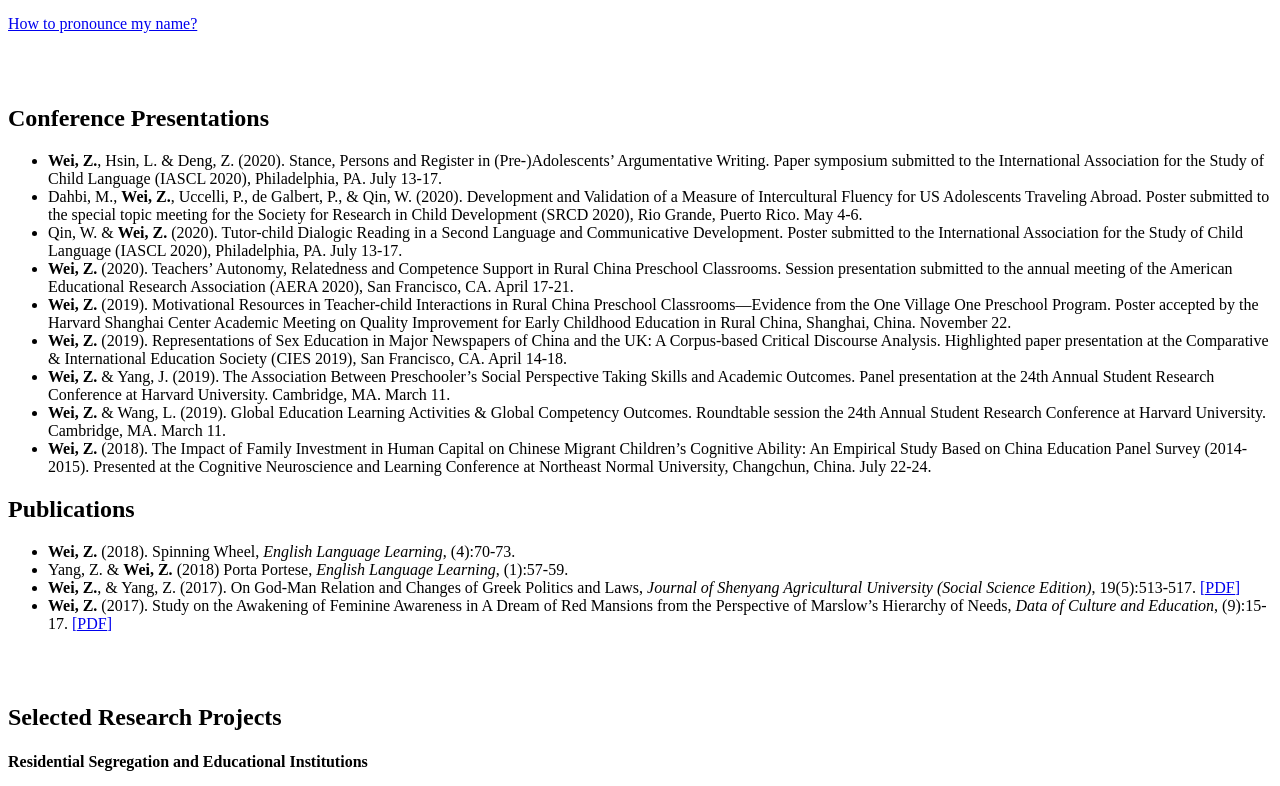
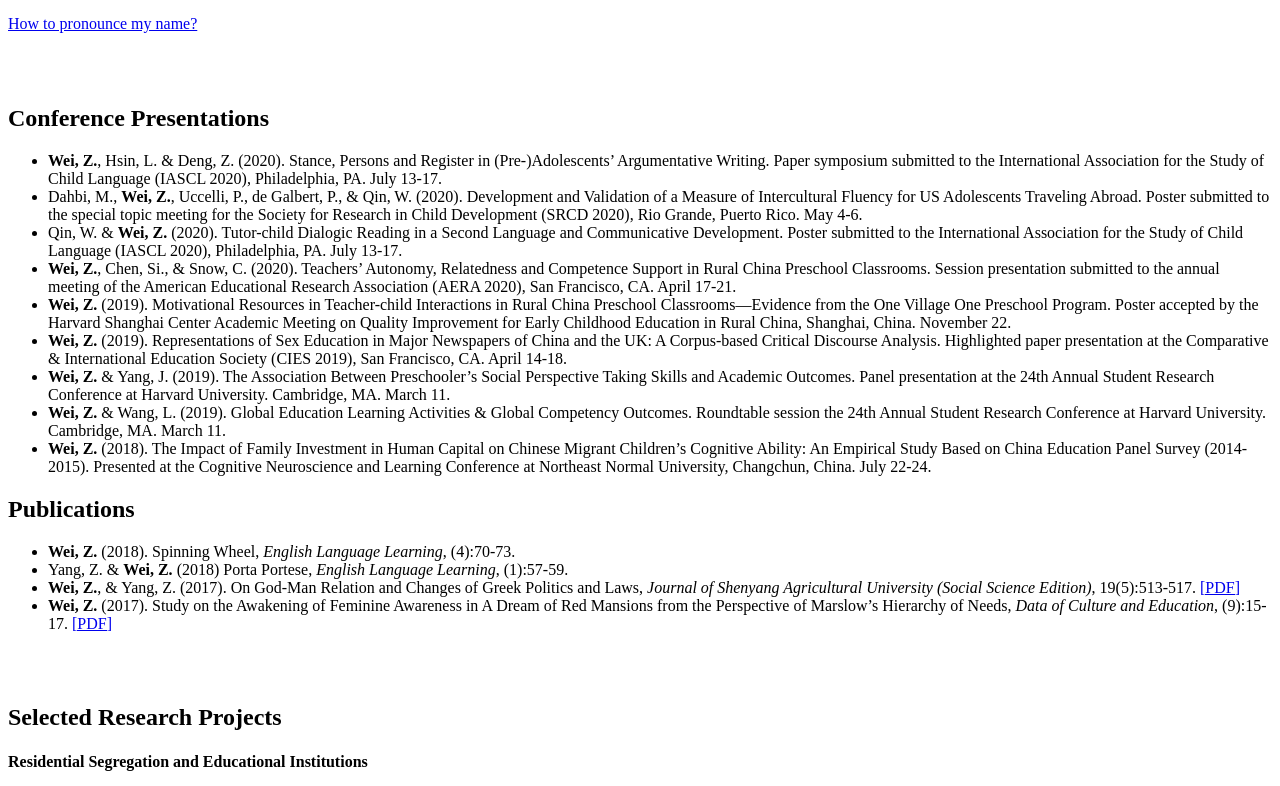
Before and after one commit to Sylviawzy/Sylviawzy.github.io, a Jekyll site: the page built from index.md, in a window 1280 px wide and 900 px high, scrolled down 1534 px, cut to the strip 0-786 px from the top of the window. Built offline with Jekyll 4.4.1, drawn with Linux system fonts in a browser that asks for light colours; our own code applies the rules of GitHub Pages for plain Markdown files; a style sheet for code colours, icons or effects is not loaded.

Commit message:
Update index.md

```diff
--- a/index.md
+++ b/index.md
@@ -18,7 +18,7 @@ My name in Chinese characters is 魏钟毓, which comes from a Chinese idiom 钟
 -	**Wei, Z.**, Hsin, L. & Deng, Z. (2020). Stance, Persons and Register in (Pre-)Adolescents’ Argumentative Writing. Paper symposium submitted to the International Association for the Study of Child Language (IASCL 2020), Philadelphia, PA. July 13-17.
 - Dahbi, M.,  **Wei, Z.**, Uccelli, P., de Galbert, P., & Qin, W. (2020). Development and Validation of a Measure of Intercultural Fluency for US Adolescents Traveling Abroad. Poster submitted to the special topic meeting for the Society for Research in Child Development (SRCD 2020), Rio Grande, Puerto Rico. May 4-6.
 - Qin, W. & **Wei, Z.** (2020). Tutor-child Dialogic Reading in a Second Language and Communicative Development. Poster submitted to the International Association for the Study of Child Language (IASCL 2020), Philadelphia, PA. July 13-17.
--	**Wei, Z.** (2020). Teachers’ Autonomy, Relatedness and Competence Support in Rural China Preschool Classrooms. Session presentation submitted to the annual meeting of the American Educational Research Association (AERA 2020), San Francisco, CA. April 17-21.
+-	**Wei, Z.**, Chen, Si., & Snow, C. (2020). Teachers’ Autonomy, Relatedness and Competence Support in Rural China Preschool Classrooms. Session presentation submitted to the annual meeting of the American Educational Research Association (AERA 2020), San Francisco, CA. April 17-21.
 -	**Wei, Z.** (2019). Motivational Resources in Teacher-child Interactions in Rural China Preschool Classrooms—Evidence from the One Village One Preschool Program. Poster accepted by the Harvard Shanghai Center Academic Meeting on Quality Improvement for Early Childhood Education in Rural China, Shanghai, China. November 22.
 -	**Wei, Z.** (2019). Representations of Sex Education in Major Newspapers of China and the UK: A Corpus-based Critical Discourse Analysis. Highlighted paper presentation at the Comparative & International Education Society (CIES 2019), San Francisco, CA. April 14-18.
 - **Wei, Z.** & Yang, J. (2019). The Association Between Preschooler’s Social Perspective Taking Skills and Academic Outcomes. Panel presentation at the 24th Annual Student Research Conference at Harvard University. Cambridge, MA. March 11.
```
